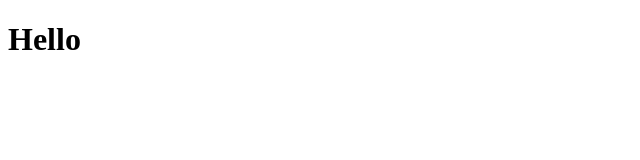
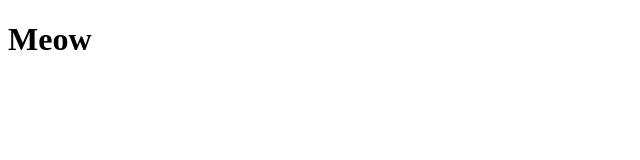
Before and after one commit to ven1nom/airbnb_react, a plain HTML site: page index.html in a window 1280 px wide. Shown: the full height of the page, 0-640 px from the left. Drawn offline with Linux system fonts and the light colour scheme.

Commit message:
second-commit

```diff
--- a/index.html
+++ b/index.html
@@ -6,6 +6,6 @@
     <title>airbnb</title>
 </head>
 <body>
-    <h1>Hello</h1>
+    <h1>Meow</h1>
 </body>
 </html>
```
